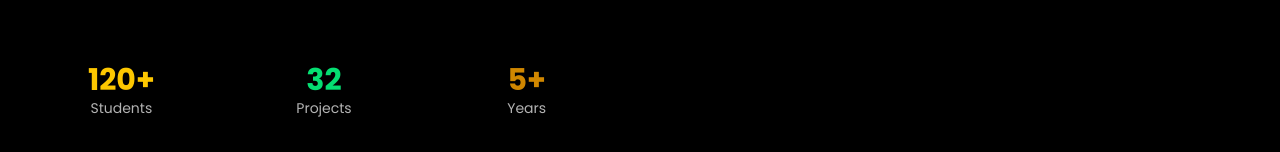
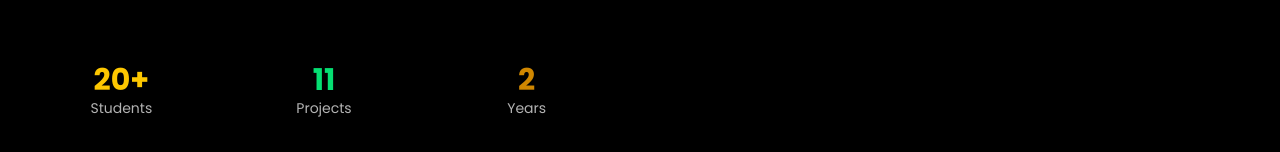
Before and after one commit to adrian5517/NCF_Robotics, a React (Vite) app: page / in a window 1280 px wide. Shown: the part 587-739 px from the top of the page. Built offline with nearby package versions, Linux system fonts and the light colour scheme.

Commit message:
Added Robot Spline another style

```diff
--- a/components/HomeSection.jsx
+++ b/components/HomeSection.jsx
@@ -37,7 +37,7 @@ const HomeSection = () => {
     <section id="home" className="relative min-h-screen flex items-center pt-20 overflow-hidden">
       {/* Spline Background - Interactive */}
       <div className="absolute inset-0 z-0">
-        <Spline
+        {/* <Spline
           className="w-full h-full "
           scene="https://prod.spline.design/70Y85EO9ECpfi6pA/scene.splinecode"
           style={{
@@ -47,7 +47,19 @@ const HomeSection = () => {
             transformOrigin: 'center',
             background: 'linear-gradient(to bottom right, #013a18ff, #035824ff, #c5b202ff)'
           }}
-        />
+        /> */}
+        <Spline
+        className="w-full h-full "
+        scene="https://prod.spline.design/SsGTbqYKisrW188l/scene.splinecode"
+        style={{
+            width: '100%',
+            height: '100%',
+            pointerEvents: 'auto',
+            transformOrigin: 'center',
+            background: 'linear-gradient(to bottom right, #013a18ff, #035824ff, #c5b202ff)',
+            transform: 'scaleX(-1)' // Flip horizontally for a mirrored effect
+          }}
+      />
       </div>
 
       {/* Interactive Indicator */}
@@ -131,15 +143,15 @@ const HomeSection = () => {
                 {/* Stats */}
                 <div className="grid grid-cols-3 gap-6 pt-8" style={{ pointerEvents: 'none' }}>
                   <div className="text-center">
-                    <div className="text-2xl sm:text-3xl font-bold text-yellow-400">120+</div>
+                    <div className="text-2xl sm:text-3xl font-bold text-yellow-400">20+</div>
                     <div className="text-sm text-white/70">Students</div>
                   </div>
                   <div className="text-center">
-                    <div className="text-2xl sm:text-3xl font-bold text-green-400">32</div>
+                    <div className="text-2xl sm:text-3xl font-bold text-green-400">11</div>
                     <div className="text-sm text-white/70">Projects</div>
                   </div>
                   <div className="text-center">
-                    <div className="text-2xl sm:text-3xl font-bold text-yellow-600">5+</div>
+                    <div className="text-2xl sm:text-3xl font-bold text-yellow-600">2</div>
                     <div className="text-sm text-white/70">Years</div>
                   </div>
                 </div>
```
